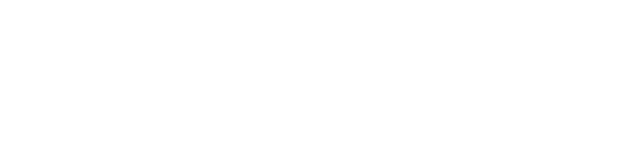
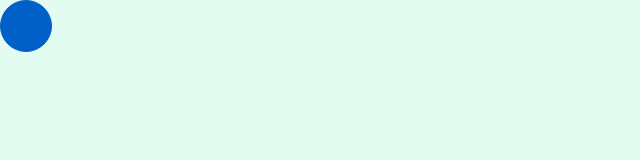
Before and after one commit to pociust/menu-drag, a plain HTML site: page index.html in a window 1280 px wide. Shown: the whole page, without its empty margins (0-640 px from the left). Drawn offline with Linux system fonts and the light colour scheme.

Commit message:
added styles for css

```diff
--- a/styles.css
+++ b/styles.css
@@ -1,3 +1,19 @@
-div {
-  background-color: red;
+html,
+body {
+  margin: 0;
+  padding: 0;
 }
+
+.container {
+  height: 100vh;
+  width: 100vw;
+  background-color: #e2fcf2;
+}
+
+.moveable-icon {
+  height: 50px;
+  width: 50px;
+  background-color: #0060c8;
+  border: 1px solid #0060c8;
+  border-radius: 100%;
+}
```
